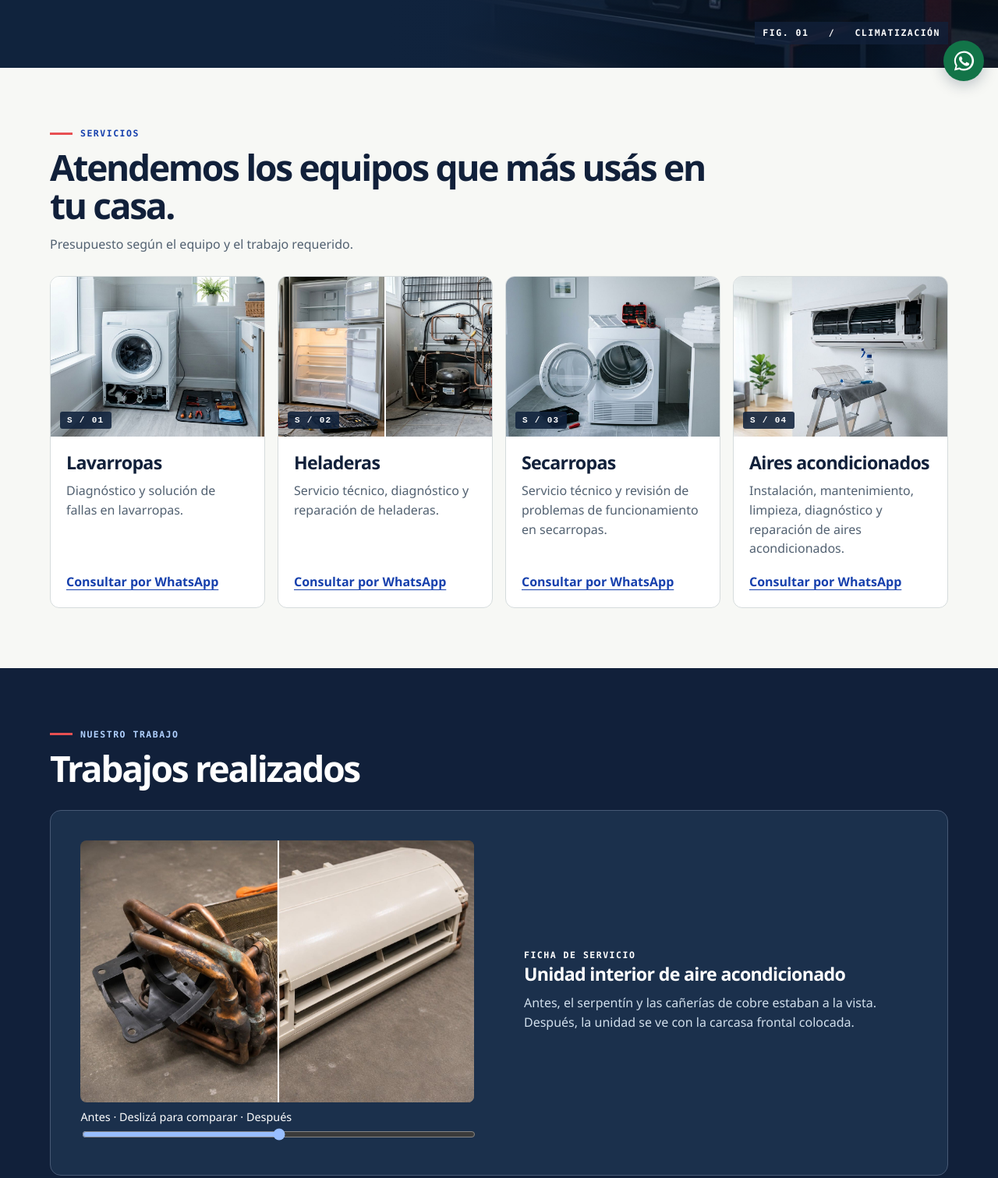
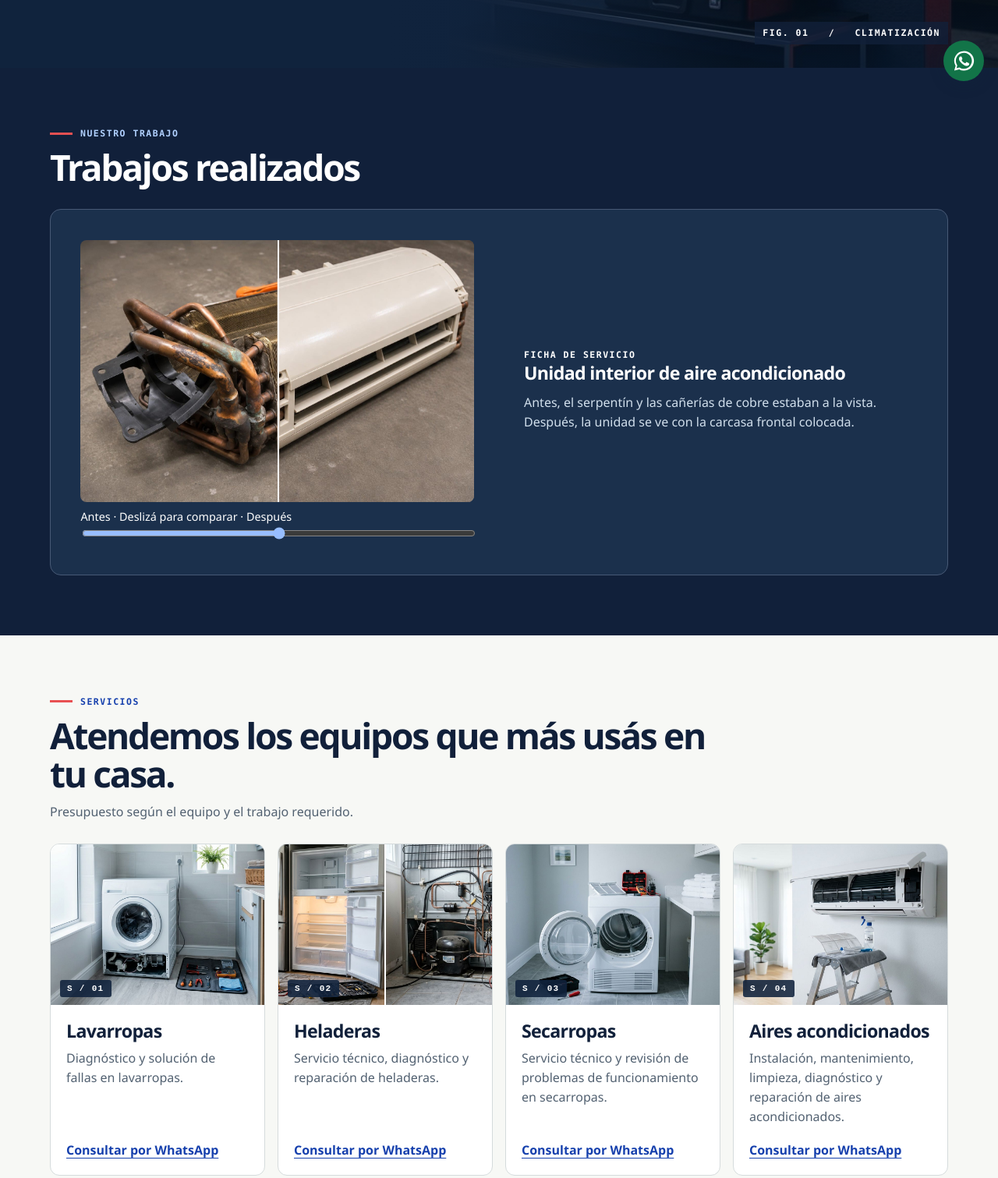
Before and after one commit to tuvidrieraonline/myv-servicio-tecnico, a plain HTML site: page index.html in a window 1280 px wide. Shown: the part 678-2189 px from the top of the page at 78% size. Drawn offline with Linux system fonts and the light colour scheme.

Commit message:
Reordena trabajos y actualiza portada móvil

```diff
--- a/index.html
+++ b/index.html
@@ -1,4 +1,4 @@
-<!doctype html><html lang="es-AR"><head><meta charset="utf-8"><meta name="viewport" content="width=device-width,initial-scale=1"><meta name="theme-color" content="#101f3a"><title>MYV Servicio Técnico | Equipos del hogar</title><meta name="description" content="Revisión y reparación de lavarropas, heladeras, secarropas y aires acondicionados. Consultá por tu equipo con MYV Servicio Técnico."><link rel="stylesheet" href="estilos.css"><script defer src="contenido.js?v=20261113-3"></script><script defer src="sitio.js?v=20261113-3"></script></head><body>
+<!doctype html><html lang="es-AR"><head><meta charset="utf-8"><meta name="viewport" content="width=device-width,initial-scale=1"><meta name="theme-color" content="#101f3a"><title>MYV Servicio Técnico | Equipos del hogar</title><meta name="description" content="Revisión y reparación de lavarropas, heladeras, secarropas y aires acondicionados. Consultá por tu equipo con MYV Servicio Técnico."><link rel="stylesheet" href="estilos.css?v=20261113-4"><script defer src="contenido.js?v=20261113-4"></script><script defer src="sitio.js?v=20261113-4"></script></head><body>
     <svg width="0" height="0" style="position:absolute" aria-hidden="true">
       <symbol id="i-fridge" viewBox="0 0 24 24"><rect x="5" y="2" width="14" height="20" rx="2"></rect><path d="M5 10h14M9 5v2M9 13v3"></path></symbol>
       <symbol id="i-washer" viewBox="0 0 24 24"><rect x="4" y="2" width="16" height="20" rx="2"></rect><circle cx="12" cy="13" r="5"></circle><path d="M8 5h1M12 5h4"></path></symbol>
@@ -57,6 +57,14 @@
           </div>
         </section>
 
+        <section class="section x-dark x-reveal" id="trabajos" data-nav="Trabajos">
+          <div class="head">
+            <p class="head__eyebrow">Nuestro trabajo</p>
+            <h2>Trabajos realizados</h2>
+          </div>
+          <div id="trabajos-lista"><div class="empty-case"><div class="diagram" aria-hidden="true"><svg><use href="#i-ac"/></svg><span>01 / ANTES</span><span>02 / DESPUÉS</span></div><div><small>ARCHIVO DE TRABAJOS</small><h3>El cambio, en imágenes.</h3><p>Próximamente vas a poder comparar el estado de cada equipo antes y después del servicio, y leer qué hicimos para resolver la falla.</p><a class="link" href="#contacto">Consultar por mi equipo ↗</a></div></div></div>
+        </section>
+
         <section class="section x-reveal" id="servicios" data-nav="Servicios">
           <div class="head">
             <p class="head__eyebrow">Servicios</p>
@@ -99,13 +107,7 @@
           </div>
         </section>
 
-        <section class="section x-dark x-reveal" id="trabajos" data-nav="Trabajos">
-          <div class="head">
-            <p class="head__eyebrow">Nuestro trabajo</p>
-            <h2>Trabajos realizados</h2>
-          </div>
-          <div id="trabajos-lista"><div class="empty-case"><div class="diagram" aria-hidden="true"><svg><use href="#i-ac"/></svg><span>01 / ANTES</span><span>02 / DESPUÉS</span></div><div><small>ARCHIVO DE TRABAJOS</small><h3>El cambio, en imágenes.</h3><p>Próximamente vas a poder comparar el estado de cada equipo antes y después del servicio, y leer qué hicimos para resolver la falla.</p><a class="link" href="#contacto">Consultar por mi equipo ↗</a></div></div></div>
-        </section>
+
 
         <section class="section x-dark x-reveal" id="nosotros" data-nav="Nosotros">
           <div class="head">
```
